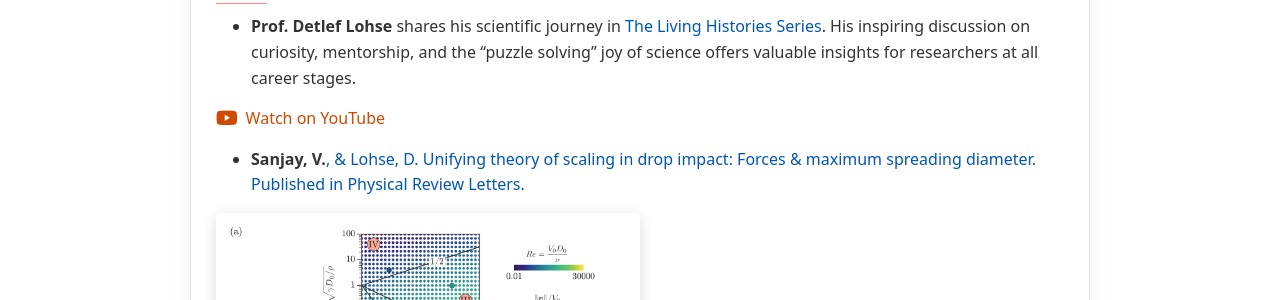
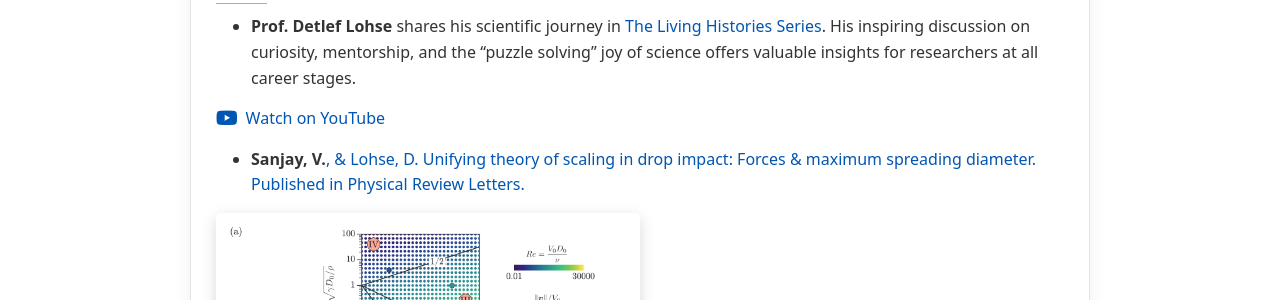
Before and after one commit to comphy-lab/comphy-lab.github.io, a Jekyll site: the page built from history.md, in a window 1280 px wide and 1400 px high, scrolled down 1251 px. Shown: the part 150-450 px from the top of the window. Built offline with Jekyll 4.4.1, drawn with Linux system fonts in a browser that asks for light colours; some web fonts are replaced; comment, search, counter and statistics services are not loaded.

Commit message:
✨ feat(history): add dark mode styles for links

```diff
--- a/assets/css/history.css
+++ b/assets/css/history.css
@@ -70,9 +70,9 @@
     --history-box-width: 900px;
 
     /* Dark Theme Box */
-    --history-box-bg-start-dark: var(--about-grid-bg-start, #23242a);
-    --history-box-bg-end-dark: var(--about-grid-bg-end, #181920);
-    --history-box-border-dark: var(--about-grid-border, #23242a);
+    --history-box-bg-start-dark: var(--about-grid-bg-start, #2A2A2A);
+    --history-box-bg-end-dark: var(--about-grid-bg-end, #2A2A2A);
+    --history-box-border-dark: var(--about-grid-border, #2A2A2A);
     --history-box-shadow-dark: 0 4px 24px rgba(0, 0, 0, 0.18);
 
     /* Heading Colors */
@@ -87,11 +87,36 @@
 .news-flex-row a.doi-link {
     color: var(--history-doi-link-color);
     font-weight: 500;
+    display: flex;
+    align-items: center;
+    text-decoration: none;
+    font-size: 1em;
 }
 
 .news-flex-row a.pdf-link {
     color: var(--history-pdf-link-color);
     font-weight: 500;
+    display: flex;
+    align-items: center;
+    text-decoration: none;
+    font-size: 1em;
+}
+
+/* Blue links for external references */
+.blue-link {
+    color: var(--history-pdf-link-color);
+    font-weight: 500;
+    text-decoration: none;
+}
+
+/* YouTube links */
+.youtube-link {
+    color: var(--history-doi-link-color);
+    font-weight: 500;
+    text-decoration: none;
+    display: flex;
+    align-items: center;
+    font-size: 1em;
 }
 
 /* Images in history news items */
@@ -107,6 +132,18 @@
     transform: scale(1.02);
 }
 
+/* Image credit styling */
+.news-credit,
+.history-news-box .news-credit,
+.teaching-content .news-credit,
+.markdown-content .news-credit {
+    font-size: 0.75em;
+    color: var(--color-text);
+    opacity: 0.7;
+    margin-top: 5px;
+    font-style: italic;
+}
+
 /* Dark theme adjustments */
 [data-theme="dark"] .news-flex-row a.doi-link {
     color: var(--history-doi-link-color-dark);
@@ -114,6 +151,14 @@
 
 [data-theme="dark"] .news-flex-row a.pdf-link {
     color: var(--history-pdf-link-color-dark);
+}
+
+[data-theme="dark"] .blue-link {
+    color: var(--history-pdf-link-color-dark);
+}
+
+[data-theme="dark"] .youtube-link {
+    color: var(--history-doi-link-color-dark);
 }
 
 [data-theme="dark"] .history-news-box .news-image {
--- a/assets/css/styles.css
+++ b/assets/css/styles.css
@@ -315,8 +315,8 @@
   --intro-caption-link: #6fa1ff;
   --intro-caption-link-hover: #8bb5ff;
 
-  --about-grid-bg-start: var(--color-darker-gray-alpha-75); /* Was intro-content-bg-start */
-  --about-grid-bg-end: var(--color-darker-gray-alpha-85); /* Was intro-content-bg-end */
+  --about-grid-bg-start: #2A2A2A; /* Changed from darker-gray-alpha-75 */
+  --about-grid-bg-end: #2A2A2A; /* Changed from darker-gray-alpha-85 */
   --about-grid-border: var(--color-white-alpha-10);
   --about-social-bg: var(--color-gray-xdark);
   --about-social-border: var(--color-white-alpha-10);
--- a/history.md
+++ b/history.md
@@ -18,34 +18,34 @@
     </a>
   </div>
   <div class="news-flex-row__links-container">
-    <a href="https://doi.org/10.1017/jfm.2025.237" class="doi-link" style="display: flex; align-items: center; text-decoration: none; font-size: 1em;"><i class="fa-solid fa-arrow-up-right-from-square" style="margin-right: 8px; font-size: 1.2em;"></i>View Paper</a>
+    <a href="https://doi.org/10.1017/jfm.2025.237" class="doi-link"><i class="fa-solid fa-arrow-up-right-from-square" style="margin-right: 8px; font-size: 1.2em;"></i>View Paper</a>
   </div>
 </div>
 
 ### April
 
-- <strong>Vatsal Sanjay</strong> awarded the <a href="https://www.ammodo.org/story/ammodo-science-fellowship-2024" style="text-decoration: none; color: #0056b3; font-weight: 500;">Ammodo Science Fellowship</a>. His research will focus on understanding fluid dynamics in fungal networks—investigating how these vast underground systems transport water, nutrients, and genetic information across ecosystems.
+- <strong>Vatsal Sanjay</strong> awarded the <a href="https://www.ammodo.org/story/ammodo-science-fellowship-2024" class="blue-link">Ammodo Science Fellowship</a>. His research will focus on understanding fluid dynamics in fungal networks—investigating how these vast underground systems transport water, nutrients, and genetic information across ecosystems.
 
 <div class="news-flex-row">
   <div class="news-flex-row__image-container">
     <img src="/assets/images/news/vatsal-ammodo-2025.jpg" alt="Vatsal Sanjay - Ammodo Science Fellowship" class="news-image">
   </div>
   <div class="news-flex-row__links-container">
-    <a href="https://ammodo-science.webflow.io/researches/vatsal-sanjay" style="display: flex; align-items: center; text-decoration: none; color: #cf4900; font-size: 1em; font-weight: 500;"><i class="fa-solid fa-arrow-up-right-from-square" style="margin-right: 8px; font-size: 1.2em;"></i>Read More</a>
+    <a href="https://ammodo-science.webflow.io/researches/vatsal-sanjay" class="doi-link"><i class="fa-solid fa-arrow-up-right-from-square" style="margin-right: 8px; font-size: 1.2em;"></i>Read More</a>
   </div>
 </div>
 
-<div style="font-size: 0.75em; color: var(--color-text); opacity: 0.7; margin-top: 5px; font-style: italic;">
+<div class="news-credit">
   Image credit: J. Heitman, B. J. Howlett, P. W. Crous, E. H. Stukenbrock, T. Y. James & N. A. R. Gow, The fungal kingdom, John Wiley & Sons (2020)
 </div>
 
 ### March
 
-- <a href="https://en.wikipedia.org/wiki/Detlef_Lohse" style="text-decoration: none;"><strong>Prof. Detlef Lohse</strong></a> shares his scientific journey in <a href="https://www.youtube.com/@TheLivingHistoriesSeries" style="text-decoration: none; color: #0056b3; font-weight: 500;">The Living Histories Series</a>. His inspiring discussion on curiosity, mentorship, and the "puzzle solving" joy of science offers valuable insights for researchers at all career stages.
+- <a href="https://en.wikipedia.org/wiki/Detlef_Lohse"><strong>Prof. Detlef Lohse</strong></a> shares his scientific journey in <a href="https://www.youtube.com/@TheLivingHistoriesSeries" class="blue-link">The Living Histories Series</a>. His inspiring discussion on curiosity, mentorship, and the "puzzle solving" joy of science offers valuable insights for researchers at all career stages.
 
 <div class="news-flex-row">
   <div class="news-flex-row__links-container">
-    <a href="https://bit.ly/3DXBixh" style="display: flex; align-items: center; text-decoration: none; color: #cf4900; font-size: 1em; font-weight: 500;"><i class="fa-brands fa-youtube" style="margin-right: 8px; font-size: 1.2em;"></i>Watch on YouTube</a>
+    <a href="https://bit.ly/3DXBixh" class="youtube-link"><i class="fa-brands fa-youtube" style="margin-right: 8px; font-size: 1.2em;"></i>Watch on YouTube</a>
   </div>
 </div>
 
@@ -58,7 +58,7 @@
     </a>
   </div>
   <div class="news-flex-row__links-container">
-    <a href="https://doi.org/10.1103/PhysRevLett.134.104003" class="doi-link" style="display: flex; align-items: center; text-decoration: none; font-size: 1em;"><i class="fa-solid fa-arrow-up-right-from-square" style="margin-right: 8px; font-size: 1.2em;"></i>View Paper</a>
+    <a href="https://doi.org/10.1103/PhysRevLett.134.104003" class="doi-link"><i class="fa-solid fa-arrow-up-right-from-square" style="margin-right: 8px; font-size: 1.2em;"></i>View Paper</a>
   </div>
 </div>
 
@@ -75,15 +75,15 @@
     </a>
   </div>
   <div class="news-flex-row__links-container">
-    <a href="/assets/images/covers/2025-02-JFM_Vol1004.pdf" class="pdf-link" style="display: flex; align-items: center; text-decoration: none; font-size: 1em;"><i class="fa-solid fa-download" style="margin-right: 8px; font-size: 1.2em;"></i>Download Cover</a>
-    <a href="https://doi.org/10.1017/jfm.2024.982" class="doi-link" style="display: flex; align-items: center; text-decoration: none; font-size: 1em;"><i class="fa-solid fa-arrow-up-right-from-square" style="margin-right: 8px; font-size: 1.2em;"></i>View Paper</a>
+    <a href="/assets/images/covers/2025-02-JFM_Vol1004.pdf" class="pdf-link"><i class="fa-solid fa-download" style="margin-right: 8px; font-size: 1.2em;"></i>Download Cover</a>
+    <a href="https://doi.org/10.1017/jfm.2024.982" class="doi-link"><i class="fa-solid fa-arrow-up-right-from-square" style="margin-right: 8px; font-size: 1.2em;"></i>View Paper</a>
   </div>
 </div>
 
-- <strong>Milan Sent</strong> <a href="https://github.com/mdjsent" style="text-decoration: none;">
+- <strong>Milan Sent</strong> <a href="https://github.com/mdjsent">
 <i class="fa-brands fa-github" style="font-size: 1.5em; color: #8a2be2;"></i>
 </a> graduated with a bachelor's degree from University of Twente. <strong>Thesis:</strong>
-<a href="https://tinyurl.com/2ycunjcr" class="pdf-link" style="display: inline-flex; align-items: center; text-decoration: none;">
+<a href="https://tinyurl.com/2ycunjcr" class="pdf-link" style="display: inline-flex; align-items: center;">
 <i class="fa-solid fa-file-pdf" style="margin-right: 8px; font-size: 1.2em; color: #e63946;"></i>Spinning Pizza
 </a>
 
@@ -102,15 +102,15 @@
     </a>
   </div>
   <div class="news-flex-row__links-container">
-    <a href="/assets/images/covers/2024-12-JFM_Vol1001.pdf" class="pdf-link" style="display: flex; align-items: center; text-decoration: none; font-size: 1em;"><i class="fa-solid fa-download" style="margin-right: 8px; font-size: 1.2em;"></i>Download Cover</a>
-    <a href="https://doi.org/10.1017/jfm.2024.1073" class="doi-link" style="display: flex; align-items: center; text-decoration: none; font-size: 1em;"><i class="fa-solid fa-arrow-up-right-from-square" style="margin-right: 8px; font-size: 1.2em;"></i>View Paper</a>
+    <a href="/assets/images/covers/2024-12-JFM_Vol1001.pdf" class="pdf-link"><i class="fa-solid fa-download" style="margin-right: 8px; font-size: 1.2em;"></i>Download Cover</a>
+    <a href="https://doi.org/10.1017/jfm.2024.1073" class="doi-link"><i class="fa-solid fa-arrow-up-right-from-square" style="margin-right: 8px; font-size: 1.2em;"></i>View Paper</a>
   </div>
 </div>
 
 ### November
 
-- <strong>Vatsal Sanjay</strong> recognized as an <a href="https://www.cambridge.org/core/journals/journal-of-fluid-mechanics/announcements/prizes-and-awards/outstanding-reviewers-2023" style="text-decoration: none; color: #0056b3; font-weight: 500;">Outstanding Reviewer 2023</a> by the Journal of Fluid Mechanics for his contributions to the peer review process.
+- <strong>Vatsal Sanjay</strong> recognized as an <a href="https://www.cambridge.org/core/journals/journal-of-fluid-mechanics/announcements/prizes-and-awards/outstanding-reviewers-2023" class="blue-link">Outstanding Reviewer 2023</a> by the Journal of Fluid Mechanics for his contributions to the peer review process.
 
 ### May
 
-- <strong>Vatsal Sanjay</strong> awarded the <a href="https://www.tudelft.nl/2024/jm-burgerscentrum/kivi-hoogendoorn-fluid-mechanics-award-2023" style="text-decoration: none; color: #0056b3; font-weight: 500;">KIVI Hoogendoorn Fluid Mechanics Award 2023</a> for his PhD thesis "Viscous Free-Surface Flows". The award ceremony took place at the Burgers Symposium on 29–30 May 2024 in Lunteren.
+- <strong>Vatsal Sanjay</strong> awarded the <a href="https://www.tudelft.nl/2024/jm-burgerscentrum/kivi-hoogendoorn-fluid-mechanics-award-2023" class="blue-link">KIVI Hoogendoorn Fluid Mechanics Award 2023</a> for his PhD thesis "Viscous Free-Surface Flows". The award ceremony took place at the Burgers Symposium on 29–30 May 2024 in Lunteren.
```
Also changed, not shown: News.md (+11 -11 lines).
